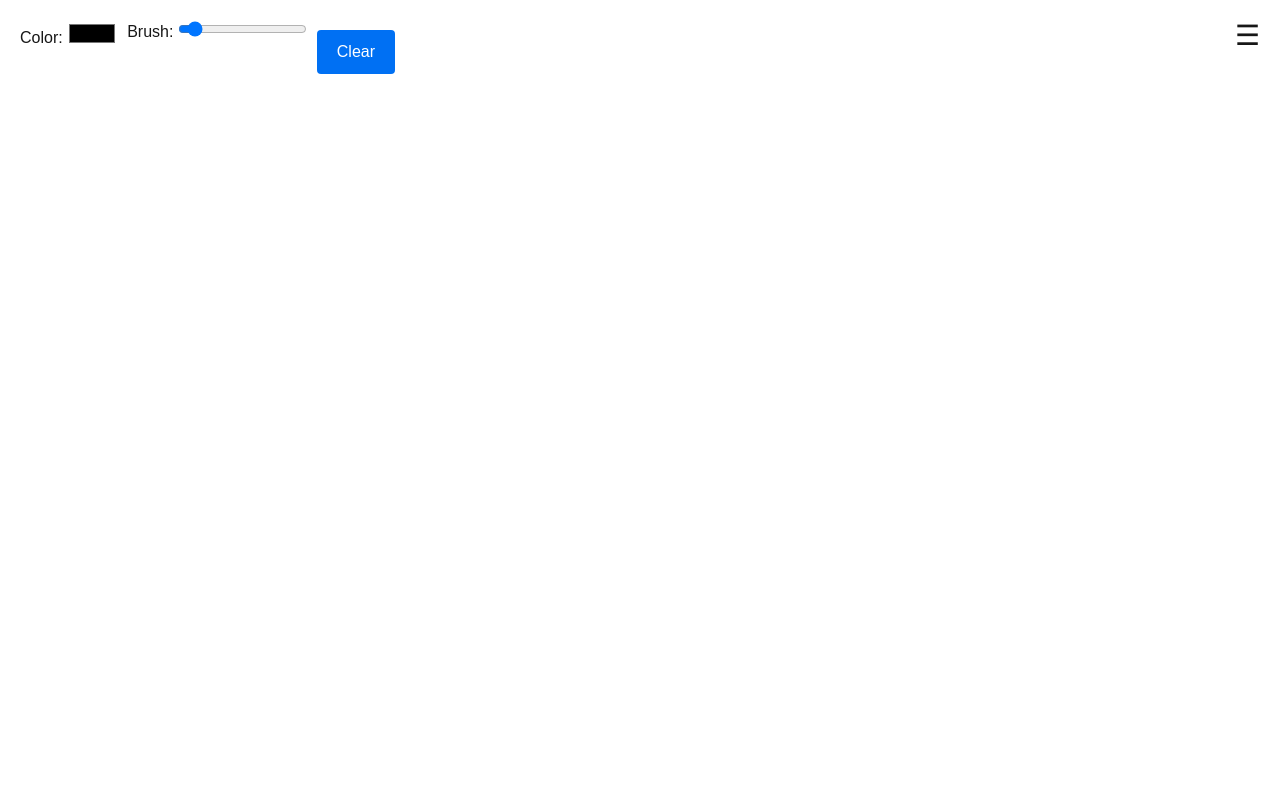
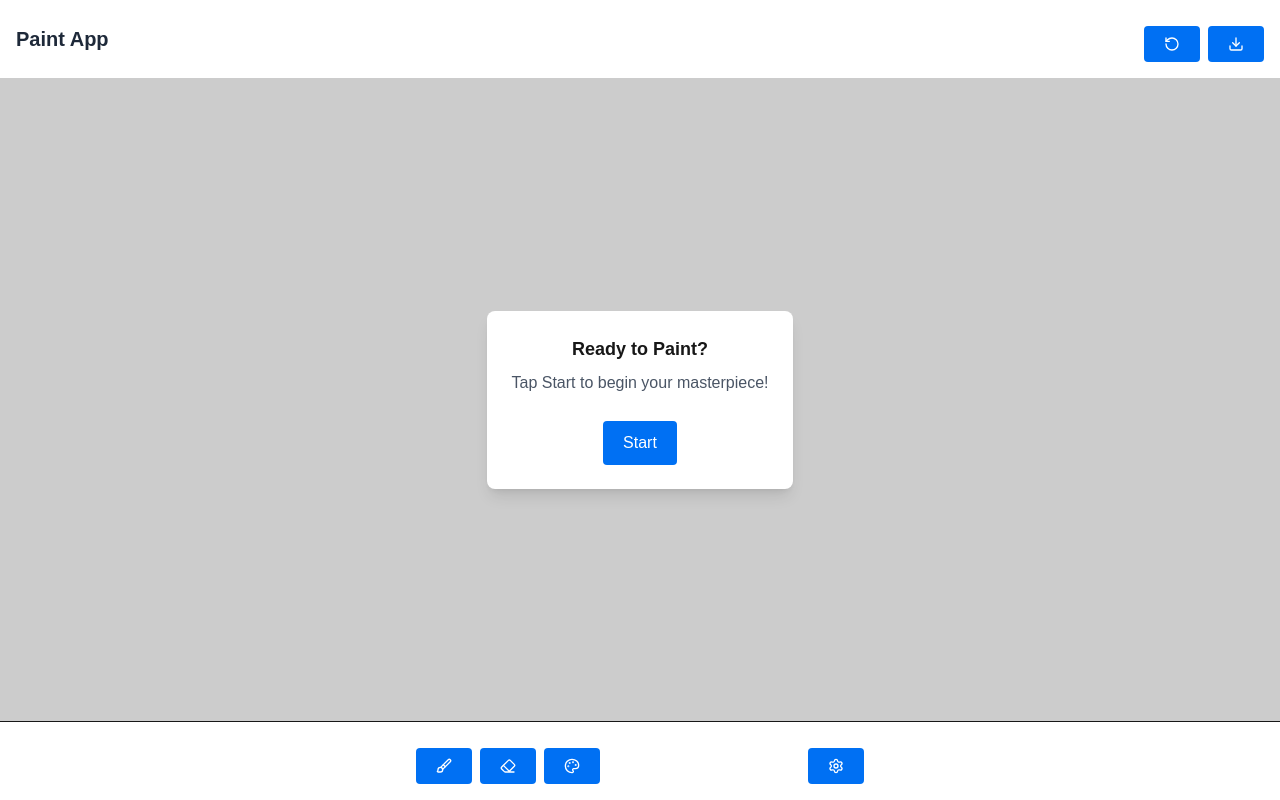
Before and after one commit to chirahbhal312/fingerdrawer-nextjs, a Next.js app: page /DrawInAR in a window 1280 px wide. Built offline with nearby package versions, Linux system fonts and the light colour scheme.

Commit message:
new drawing logic and AR logic

```diff
--- a/src/app/DrawInAR/page.jsx
+++ b/src/app/DrawInAR/page.jsx
@@ -1,133 +1,226 @@
-'use client';
+"use client"
 
-import { useEffect, useRef, useState } from 'react';
+import { useRef, useState, useEffect, useCallback } from "react"
+import * as THREE from "three"
+import { ARButton } from "three/examples/jsm/webxr/ARButton"
+import { Brush, Eraser, Download, Play, Palette, RotateCcw, Settings } from "lucide-react"
 
-export default function Page() {
-  const canvasRef = useRef(null);
-  const [ctx, setCtx] = useState(null);
-  const [color, setColor] = useState('#000000');
-  const [brush, setBrush] = useState(5);
-  const [showUI, setShowUI] = useState(true);
+const defaultColors = [
+  "#000000", "#FFFFFF", "#FF0000", "#00FF00", "#0000FF",
+  "#FFFF00", "#FF00FF", "#00FFFF", "#FFA500", "#800080",
+  "#FFC0CB", "#A52A2A", "#808080", "#90EE90", "#FFB6C1",
+]
+
+export default function PaintingApp() {
+  const canvasRef = useRef(null)
+  const [isDrawing, setIsDrawing] = useState(false)
+  const [tool, setTool] = useState("brush")
+  const [brushSize, setBrushSize] = useState(5)
+  const [brushColor, setBrushColor] = useState("#000000")
+  const [customColor, setCustomColor] = useState("#000000")
+  const [isStarted, setIsStarted] = useState(false)
+  const [showColorPopover, setShowColorPopover] = useState(false)
+  const [showSettingsPopover, setShowSettingsPopover] = useState(false)
+
+  const setupCanvas = useCallback(() => {
+    const canvas = canvasRef.current
+    if (!canvas) return
+    const ctx = canvas.getContext("2d")
+    if (!ctx) return
+    const rect = canvas.getBoundingClientRect()
+    canvas.width = rect.width * window.devicePixelRatio
+    canvas.height = rect.height * window.devicePixelRatio
+    ctx.scale(window.devicePixelRatio, window.devicePixelRatio)
+    canvas.style.width = rect.width + "px"
+    canvas.style.height = rect.height + "px"
+    ctx.lineCap = "round"
+    ctx.lineJoin = "round"
+    ctx.fillStyle = "white"
+    ctx.fillRect(0, 0, canvas.width, canvas.height)
+  }, [])
 
   useEffect(() => {
-    const canvas = canvasRef.current;
-    const _ctx = canvas.getContext('2d');
-    setCtx(_ctx);
-    console.log('Canvas context initialized');
+    setupCanvas()
+    window.addEventListener("resize", setupCanvas)
+    return () => window.removeEventListener("resize", setupCanvas)
+  }, [setupCanvas])
 
-    const resize = () => {
-      console.log('Resizing canvas...');
-      canvas.width = window.innerWidth;
-      canvas.height = window.innerHeight;
-    };
-    window.addEventListener('resize', resize);
-    resize();
+  const getCoordinates = e => {
+    const canvas = canvasRef.current
+    if (!canvas) return { x: 0, y: 0 }
+    const rect = canvas.getBoundingClientRect()
+    const clientX = e.touches ? e.touches[0].clientX : e.clientX
+    const clientY = e.touches ? e.touches[0].clientY : e.clientY
+    return { x: clientX - rect.left, y: clientY - rect.top }
+  }
 
-    let drawing = false;
-    let lastX = 0;
-    let lastY = 0;
+  const startDrawing = e => {
+    if (!isStarted) return
+    e.preventDefault()
+    setIsDrawing(true)
+    const ctx = canvasRef.current?.getContext("2d")
+    const { x, y } = getCoordinates(e)
+    ctx.lineWidth = brushSize
+    ctx.strokeStyle = tool === "brush" ? brushColor : "white"
+    ctx.globalCompositeOperation = tool === "brush" ? "source-over" : "destination-out"
+    ctx.beginPath()
+    ctx.moveTo(x, y)
+  }
 
-    const startDrawing = (x, y) => {
-      drawing = true;
-      [lastX, lastY] = [x, y];
-      console.log(`Started drawing at (${x}, ${y})`);
-    };
+  const draw = e => {
+    if (!isDrawing || !isStarted) return
+    e.preventDefault()
+    const ctx = canvasRef.current?.getContext("2d")
+    const { x, y } = getCoordinates(e)
+    ctx.lineTo(x, y)
+    ctx.stroke()
+  }
 
-    const drawLine = (x, y) => {
-      if (!drawing) return;
-      console.log(`Drawing line to (${x}, ${y})`);
-      _ctx.strokeStyle = color;
-      _ctx.lineWidth = brush;
-      _ctx.lineCap = 'round';
-      _ctx.beginPath();
-      _ctx.moveTo(lastX, lastY);
-      _ctx.lineTo(x, y);
-      _ctx.stroke();
-      [lastX, lastY] = [x, y];
-    };
-
-    const stopDrawing = () => {
-      drawing = false;
-      console.log('Stopped drawing');
-    };
-
-    // Mouse
-    canvas.addEventListener('mousedown', e => startDrawing(e.offsetX, e.offsetY));
-    canvas.addEventListener('mousemove', e => drawLine(e.offsetX, e.offsetY));
-    canvas.addEventListener('mouseup', stopDrawing);
-    canvas.addEventListener('mouseout', stopDrawing);
-
-    // Touch
-    canvas.addEventListener('touchstart', e => {
-      const t = e.touches[0];
-      console.log(`Touch start at (${t.clientX}, ${t.clientY})`);
-      startDrawing(t.clientX, t.clientY);
-      e.preventDefault();
-    });
-    canvas.addEventListener('touchmove', e => {
-      const t = e.touches[0];
-      drawLine(t.clientX, t.clientY);
-      e.preventDefault();
-    });
-    canvas.addEventListener('touchend', () => {
-      drawing = false;
-      console.log('Touch end, stopped drawing');
-    });
-
-    return () => {
-      window.removeEventListener('resize', resize);
-    };
-  }, [color, brush]);
+  const stopDrawing = () => setIsDrawing(false)
 
   const clearCanvas = () => {
-    if (ctx) {
-      ctx.clearRect(0, 0, canvasRef.current.width, canvasRef.current.height);
-      console.log('Canvas cleared');
+    const ctx = canvasRef.current?.getContext("2d")
+    ctx.fillStyle = "white"
+    ctx.fillRect(0, 0, canvasRef.current.width, canvasRef.current.height)
+  }
+
+  const startARScene = () => {
+    const scene = new THREE.Scene()
+    const camera = new THREE.PerspectiveCamera(70, window.innerWidth / window.innerHeight, 0.01, 20)
+    const renderer = new THREE.WebGLRenderer({ antialias: true, alpha: true })
+    renderer.setSize(window.innerWidth, window.innerHeight)
+    renderer.xr.enabled = true
+    document.body.appendChild(renderer.domElement)
+
+    const arButton = ARButton.createButton(renderer, { requiredFeatures: ["hit-test"] })
+    document.body.appendChild(arButton)
+
+    const light = new THREE.HemisphereLight(0xffffff, 0xbbbbff, 1)
+    scene.add(light)
+
+    const geometry = new THREE.BoxGeometry(0.1, 0.1, 0.1)
+    const material = new THREE.MeshNormalMaterial()
+    const cube = new THREE.Mesh(geometry, material)
+    cube.position.set(0, 0, -0.5)
+    scene.add(cube)
+
+    const animate = () => {
+      renderer.setAnimationLoop(() => {
+        cube.rotation.x += 0.01
+        cube.rotation.y += 0.01
+        renderer.render(scene, camera)
+      })
     }
-  };
+    animate()
+
+    window.addEventListener("resize", () => {
+      camera.aspect = window.innerWidth / window.innerHeight
+      camera.updateProjectionMatrix()
+      renderer.setSize(window.innerWidth, window.innerHeight)
+    })
+  }
+
+  const saveAndStartAR = () => {
+    const canvas = canvasRef.current
+    const dataURL = canvas.toDataURL("image/png")
+    sessionStorage.setItem("drawingImage", dataURL)
+    startARScene()
+  }
+
+  useEffect(() => {
+    const onClickOutside = e => {
+      if (!e.target.closest("#color-popover")) setShowColorPopover(false)
+      if (!e.target.closest("#settings-popover")) setShowSettingsPopover(false)
+    }
+    document.addEventListener("mousedown", onClickOutside)
+    return () => document.removeEventListener("mousedown", onClickOutside)
+  }, [])
 
   return (
-    <div>
-      <canvas
-        ref={canvasRef}
-        id="drawingCanvas"
-        style={{ position: 'absolute', top: 0, left: 0, zIndex: 1, touchAction: 'none' }}
-      />
+    <div className="h-screen flex flex-col bg-gray-100 overflow-hidden">
+      <div className="bg-white shadow-sm p-4 flex items-center justify-between">
+        <h1 className="text-xl font-bold text-gray-800">Paint App</h1>
+        <div className="flex items-center gap-2">
+          <button className="p-2 rounded border hover:bg-gray-100" onClick={clearCanvas} disabled={!isStarted}>
+            <RotateCcw className="w-4 h-4" />
+          </button>
+          <button className="p-2 rounded border hover:bg-gray-100" onClick={saveAndStartAR} disabled={!isStarted}>
+            <Download className="w-4 h-4" />
+          </button>
+        </div>
+      </div>
 
-      {showUI && (
-        <div className="controls" style={{
-          position: 'fixed', top: 10, left: 10, zIndex: 2,
-          background: 'rgba(255,255,255,0.9)', padding: 10,
-          borderRadius: 8, display: 'flex', flexDirection: 'column', gap: 10,
-        }}>
-          <div style={{ display: 'flex', gap: 10 }}>
-            <label>Color: <input type="color" value={color} onChange={e => {
-              console.log(`Color changed to ${e.target.value}`);
-              setColor(e.target.value);
-            }} /></label>
-            <label>Brush: <input type="range" min="1" max="50" value={brush} onChange={e => {
-              console.log(`Brush size changed to ${e.target.value}`);
-              setBrush(e.target.value);
-            }} /></label>
-            <button onClick={clearCanvas}>Clear</button>
+      <div className="flex-1 relative">
+        <canvas
+          ref={canvasRef}
+          className="w-full h-full touch-none cursor-crosshair"
+          onMouseDown={startDrawing}
+          onMouseMove={draw}
+          onMouseUp={stopDrawing}
+          onMouseLeave={stopDrawing}
+          onTouchStart={startDrawing}
+          onTouchMove={draw}
+          onTouchEnd={stopDrawing}
+        />
+        {!isStarted && (
+          <div className="absolute inset-0 bg-black/20 flex items-center justify-center">
+            <div className="bg-white rounded-lg p-6 text-center shadow-lg">
+              <h2 className="text-lg font-semibold mb-2">Ready to Paint?</h2>
+              <p className="text-gray-600 mb-4">Tap Start to begin your masterpiece!</p>
+              <button onClick={() => { clearCanvas(); setIsStarted(true) }} className="mt-2 bg-green-500 text-white px-4 py-2 rounded">
+                Start
+              </button>
+            </div>
+          </div>
+        )}
+      </div>
+
+      <div className="bg-white border-t shadow-lg p-4">
+        <div className="flex items-center justify-between max-w-md mx-auto">
+          <div className="flex items-center gap-2">
+            <button onClick={() => setTool("brush")} className={`p-2 rounded ${tool === "brush" ? "bg-blue-500 text-white" : "border"}`} disabled={!isStarted}>
+              <Brush className="w-4 h-4" />
+            </button>
+            <button onClick={() => setTool("eraser")} className={`p-2 rounded ${tool === "eraser" ? "bg-blue-500 text-white" : "border"}`} disabled={!isStarted}>
+              <Eraser className="w-4 h-4" />
+            </button>
+
+            <div className="relative" id="color-popover">
+              <button onClick={() => setShowColorPopover(!showColorPopover)} className="p-2 rounded border" disabled={!isStarted}>
+                <Palette className="w-4 h-4" />
+              </button>
+              {showColorPopover && (
+                <div className="absolute left-0 top-full mt-2 bg-white rounded shadow p-4 w-64">
+                  <div className="grid grid-cols-5 gap-2">
+                    {defaultColors.map(c => (
+                      <button key={c} style={{ background: c }} className={`w-8 h-8 rounded border-2 ${brushColor === c ? "border-black" : "border-gray-300"}`}
+                        onClick={() => setBrushColor(c)} />
+                    ))}
+                  </div>
+                  <div className="mt-3 flex items-center gap-2">
+                    <input type="color" value={customColor} onChange={e => setCustomColor(e.target.value)} className="w-10 h-8 rounded" />
+                    <button onClick={() => setBrushColor(customColor)} className="px-2 py-1 bg-blue-500 text-white rounded">
+                      Use
+                    </button>
+                  </div>
+                </div>
+              )}
+            </div>
+          </div>
+
+          <div className="relative" id="settings-popover">
+            <button onClick={() => setShowSettingsPopover(!showSettingsPopover)} className="p-2 rounded border" disabled={!isStarted}>
+              <Settings className="w-4 h-4" />
+            </button>
+            {showSettingsPopover && (
+              <div className="absolute right-0 top-full mt-2 bg-white rounded shadow p-4 w-64">
+                <label className="block">Brush size: {brushSize}px</label>
+                <input type="range" min="1" max="50" value={brushSize} onChange={e => setBrushSize(+e.target.value)} className="w-full" />
+              </div>
+            )}
           </div>
         </div>
-      )}
-
-      <div
-        className="hamburger"
-        style={{
-          position: 'fixed', top: 10, right: 10, zIndex: 3,
-          fontSize: 28, background: 'rgba(255,255,255,0.9)',
-          padding: '5px 10px', borderRadius: 8, cursor: 'pointer',
-        }}
-        onClick={() => {
-          setShowUI(!showUI);
-          console.log(`Toggled UI: now ${!showUI ? 'shown' : 'hidden'}`);
-        }}
-      >
-        ☰
       </div>
     </div>
-  );
+)
 }
```
